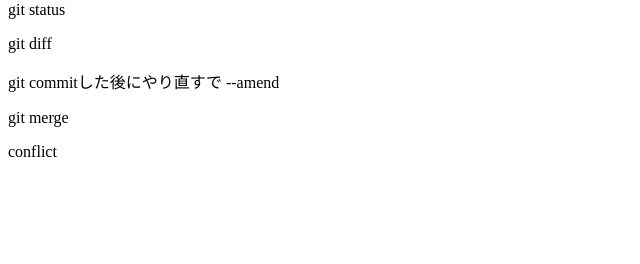
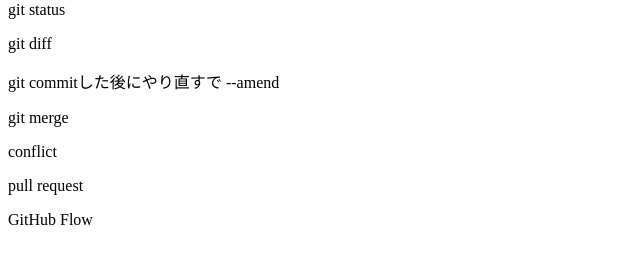
Before and after one commit to natsumisan6/git_tutorial, a plain HTML site: page index.html in a window 1280 px wide. Shown: the part 74-338 px from the top of the page, without its empty margins (0-640 px from the left). Drawn offline with Linux system fonts and the light colour scheme.

Commit message:
GitHub Flow を追記

```diff
--- a/index.html
+++ b/index.html
@@ -4,3 +4,5 @@
 <p>git commitした後にやり直すで --amend</p>
 <p>git merge</p>
 <p>conflict</p>
+<p>pull request</p>
+<p>GitHub Flow</p>
```
